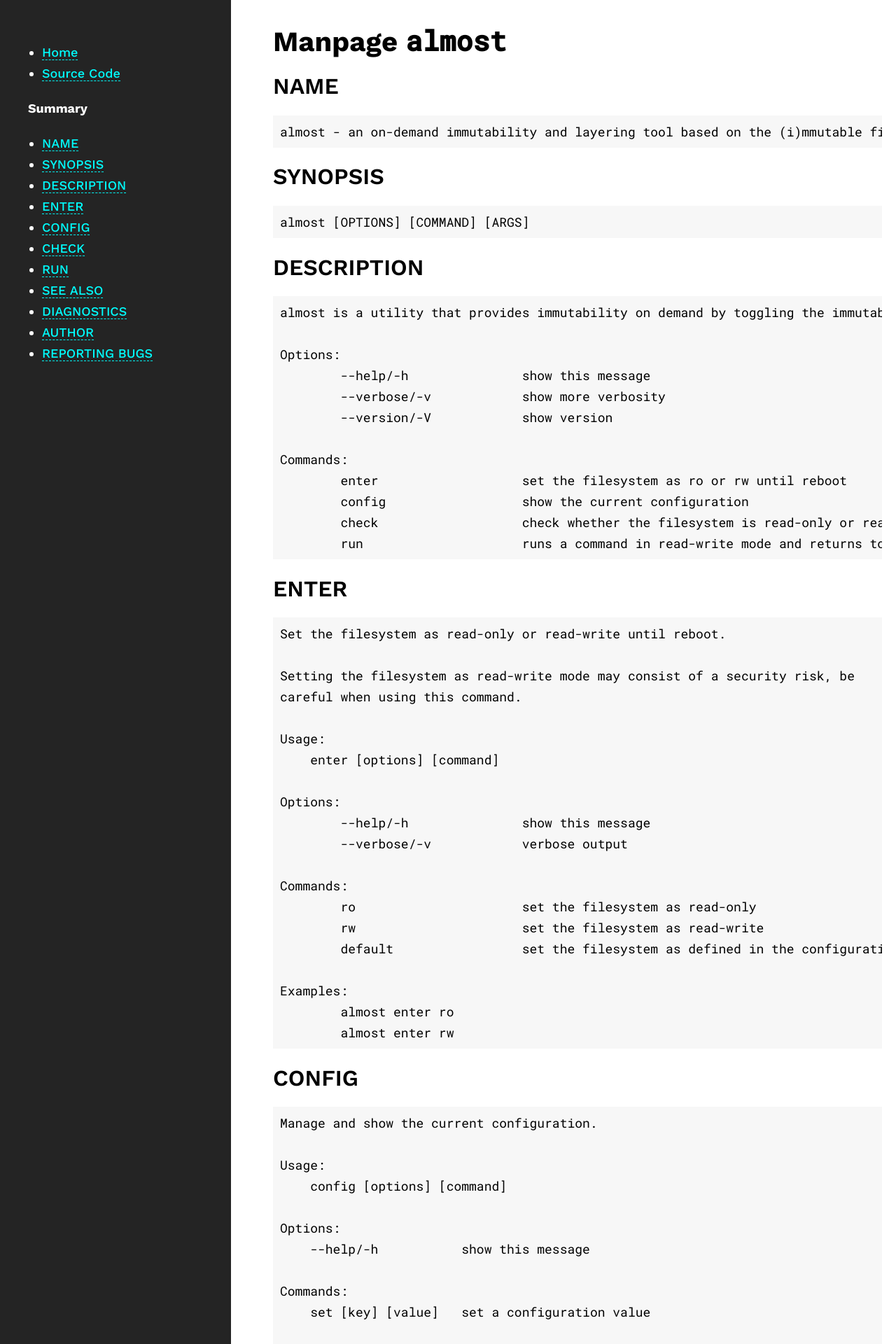
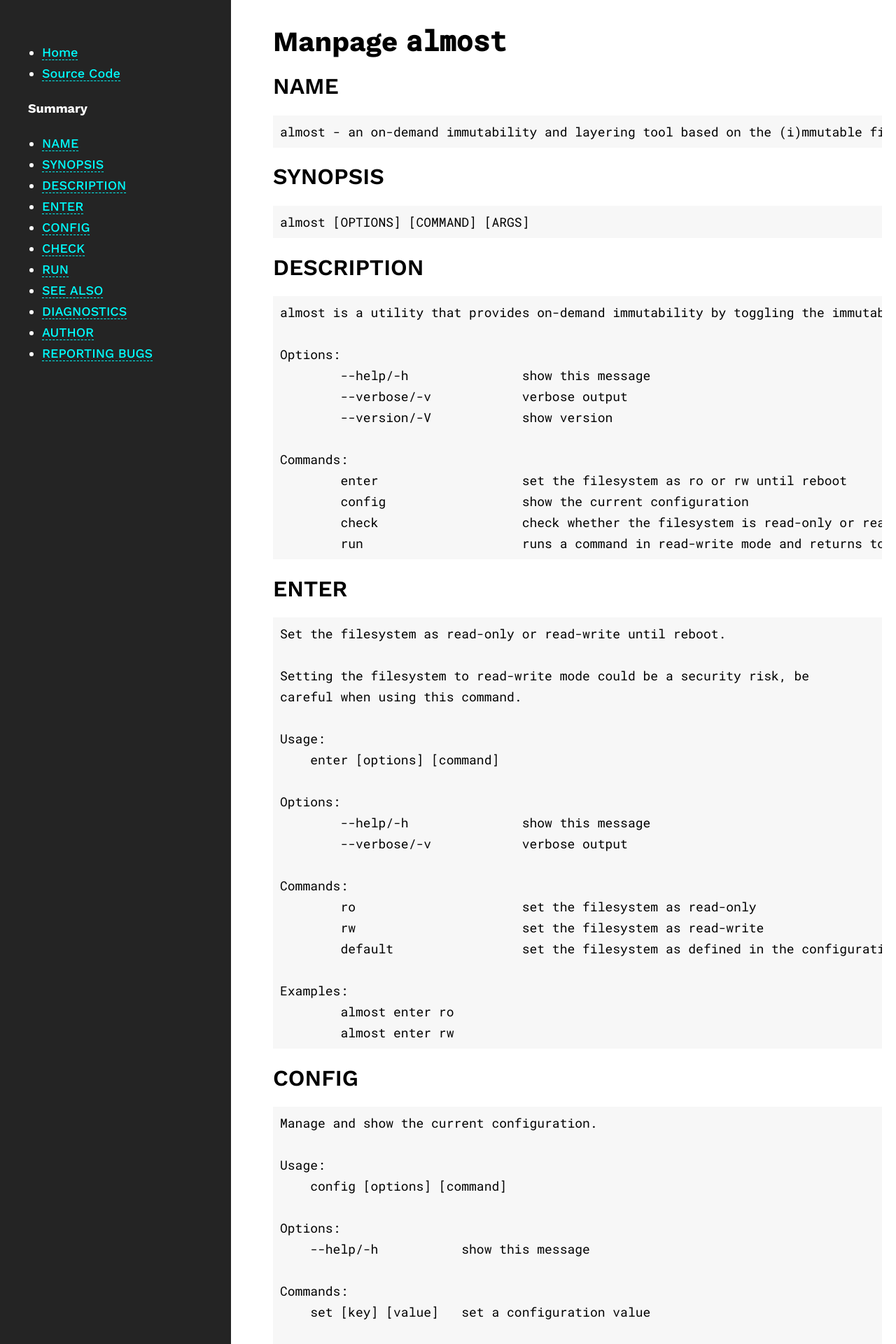
Before and after one commit to Vanilla-OS/documentation, a Jekyll site: the page built from docs/almost/manpage.md, in a window 1280 px wide. Shown: the top 1920 px of the page at 70% size. Built offline with Jekyll 4.4.1, drawn with Linux system fonts in a browser that asks for light colours.

Commit message:
Update wording and grammar

````diff
--- a/docs/almost/manpage.md
+++ b/docs/almost/manpage.md
@@ -17,11 +17,11 @@ almost [OPTIONS] [COMMAND] [ARGS]
 
 ## DESCRIPTION
 ```
-almost is a utility that provides immutability on demand by toggling the immutability of files and directories in the system root. It also provides a way to create layers on top of immutable directories, allowing you to test changes before committing or dropping them.
+almost is a utility that provides on-demand immutability by toggling the immutability of files and directories in the system root. It also provides a way to create layers on top of immutable directories, allowing you to test changes before committing them.
 
 Options:
 	--help/-h		show this message
-	--verbose/-v		show more verbosity
+	--verbose/-v		verbose output
 	--version/-V		show version
 
 Commands:
@@ -35,7 +35,7 @@ Commands:
 ```
 Set the filesystem as read-only or read-write until reboot.
 
-Setting the filesystem as read-write mode may consist of a security risk, be
+Setting the filesystem to read-write mode could be a security risk, be
 careful when using this command.
 
 Usage:
````
